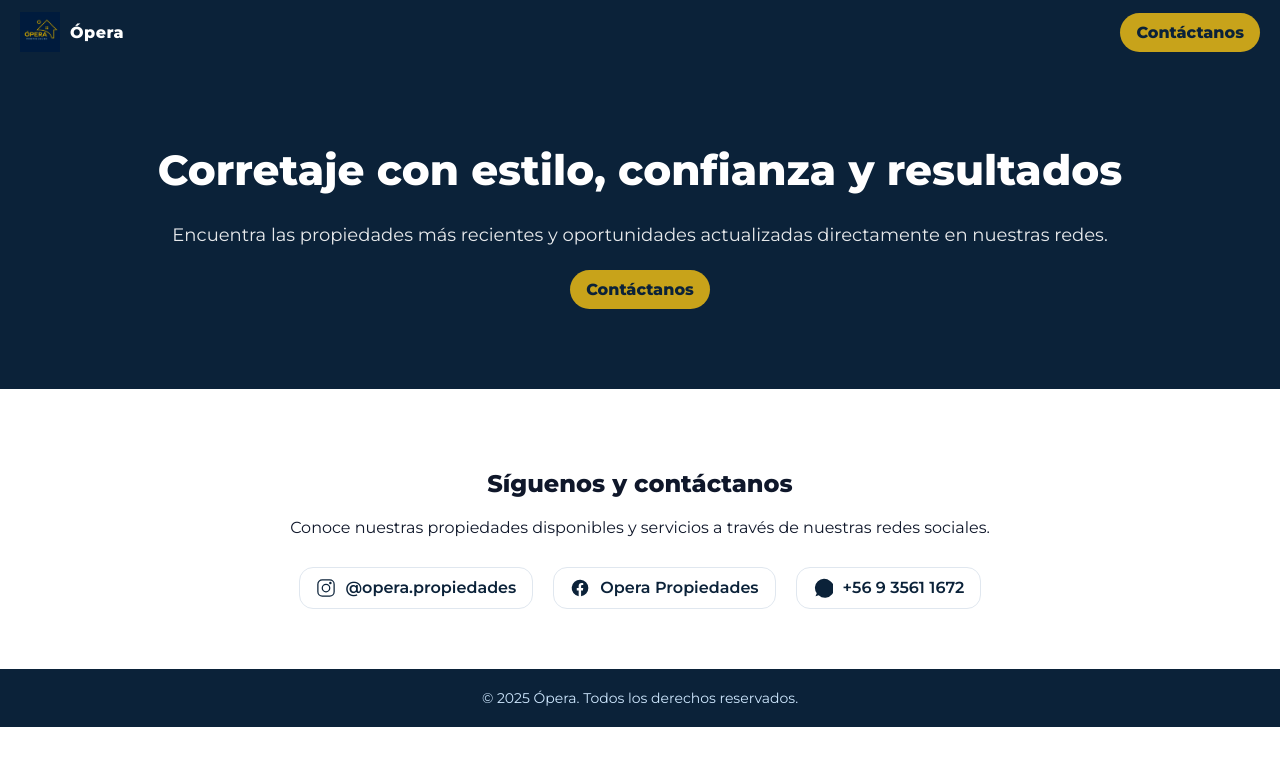
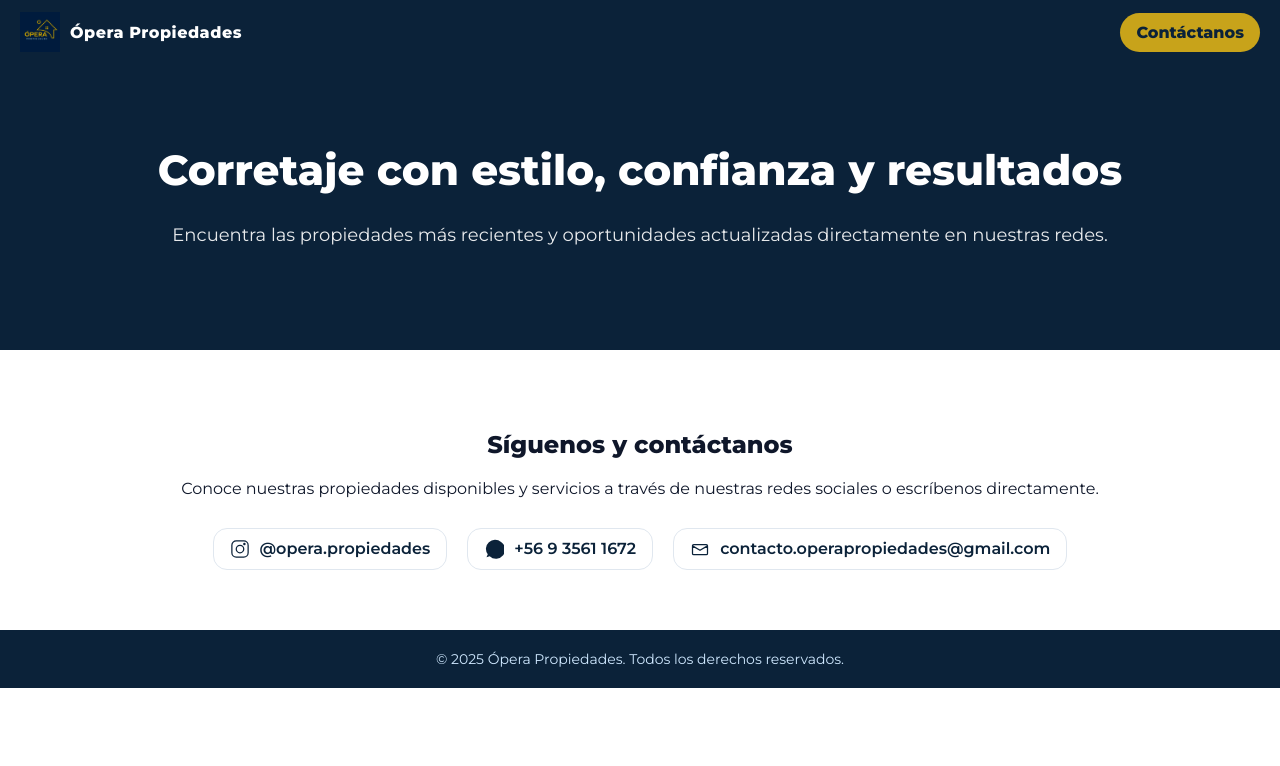
Before and after one commit to operapropiedades/operapropiedades, a plain HTML site: page index.html in a window 1280 px wide. Drawn offline with Linux system fonts and the light colour scheme.

Commit message:
Update index.html

```diff
--- a/index.html
+++ b/index.html
@@ -3,7 +3,7 @@
 <head>
   <meta charset="utf-8" />
   <meta name="viewport" content="width=device-width, initial-scale=1" />
-  <title>Ópera</title>
+  <title>Ópera Propiedades</title>
   <meta name="description" content="Corretaje con estilo, confianza y resultados." />
   <link rel="preconnect" href="https://fonts.googleapis.com">
   <link rel="preconnect" href="https://fonts.gstatic.com" crossorigin>
@@ -26,7 +26,6 @@
     .hero{background:var(--navy);color:white;display:grid;place-items:center;padding:80px 20px;text-align:center}
     .hero h1{font-size:clamp(28px,4vw,42px);margin:0 0 10px}
     .hero p{opacity:.9;font-size:18px;margin-bottom:24px}
-    .cta{display:flex;gap:12px;flex-wrap:wrap;justify-content:center}
 
     section{padding:60px 20px;text-align:center}
     .social{display:flex;gap:20px;justify-content:center;flex-wrap:wrap;margin-top:30px}
@@ -41,7 +40,7 @@
   <nav class="nav">
     <div class="brand">
       <img src="logo-opera.png" alt="Logo Ópera"/>
-      <span>Ópera</span>
+      <span>Ópera Propiedades</span>
     </div>
     <a class="btn" href="#contacto">Contáctanos</a>
   </nav>
@@ -49,32 +48,34 @@
   <header class="hero">
     <h1>Corretaje con estilo, confianza y resultados</h1>
     <p>Encuentra las propiedades más recientes y oportunidades actualizadas directamente en nuestras redes.</p>
-    <div class="cta">
-      <a class="btn" href="#contacto">Contáctanos</a>
-    </div>
   </header>
 
   <section id="contacto">
     <h2>Síguenos y contáctanos</h2>
-    <p>Conoce nuestras propiedades disponibles y servicios a través de nuestras redes sociales.</p>
+    <p>Conoce nuestras propiedades disponibles y servicios a través de nuestras redes sociales o escríbenos directamente.</p>
     <div class="social">
+      <!-- Instagram -->
       <a href="https://www.instagram.com/opera.propiedades/" target="_blank" rel="noopener">
         <svg xmlns="http://www.w3.org/2000/svg" fill="none" viewBox="0 0 24 24" stroke-width="1.5" stroke="currentColor"><path stroke-linecap="round" stroke-linejoin="round" d="M7.5 2.25h9a5.25 5.25 0 0 1 5.25 5.25v9a5.25 5.25 0 0 1-5.25 5.25h-9A5.25 5.25 0 0 1 2.25 16.5v-9A5.25 5.25 0 0 1 7.5 2.25Zm9.75 3a.75.75 0 1 0 0 1.5.75.75 0 0 0 0-1.5ZM12 7.5a4.5 4.5 0 1 0 0 9 4.5 4.5 0 0 0 0-9Z"/></svg>
         <span>@opera.propiedades</span>
       </a>
-      <a href="https://www.facebook.com/operapropiedades" target="_blank" rel="noopener">
-        <svg xmlns="http://www.w3.org/2000/svg" fill="currentColor" viewBox="0 0 24 24"><path d="M22 12a10 10 0 1 0-11.6 9.9v-7h-2.3V12h2.3V9.7c0-2.3 1.4-3.6 3.5-3.6 1 0 2 .2 2 .2v2.2h-1.1c-1.1 0-1.5.7-1.5 1.4V12h2.6l-.4 2.9h-2.2v7A10 10 0 0 0 22 12Z"/></svg>
-        <span>Opera Propiedades</span>
-      </a>
+
+      <!-- WhatsApp -->
       <a href="https://wa.me/56935611672?text=Hola%20Ópera,%20quiero%20más%20información" target="_blank" rel="noopener">
         <svg xmlns="http://www.w3.org/2000/svg" fill="currentColor" viewBox="0 0 24 24"><path d="M20.5 3.5a11 11 0 0 0-16 14.9L3 22l3.8-1.4A11 11 0 1 0 20.5 3.5Zm-8.2 3a6.6 6.6 0 0 0-5.6 9.9l.3.6-1.5.6 1.6-.6.6.3A6.6 6.6 0 1 0 12.3 6.5Zm3.8 8.5c-.2.5-1 1-1.4 1-.4 0-.7 0-1.2-.2-2.1-.9-3.5-3.1-3.6-3.2-.1-.2-.9-1.2-.9-2s.6-1.1.8-1.2c.2 0 .4 0 .6.1h.4c.1 0 .3.5.4.7.1.2.2.4.1.6 0 .2-.2.3-.3.5-.1.1-.2.2-.1.4.2.4.6 1 .9 1.3.6.7 1.1.9 1.3 1 .2.1.3.1.5 0 .2-.1.3-.2.5-.4.2-.2.4-.2.5-.1.2.1 1.2.6 1.4.7.2.1.4.2.4.3Z"/></svg>
         <span>+56 9 3561 1672</span>
+      </a>
+
+      <!-- Correo electrónico -->
+      <a href="mailto:contacto.operapropiedades@gmail.com">
+        <svg xmlns="http://www.w3.org/2000/svg" fill="none" viewBox="0 0 24 24" stroke-width="1.5" stroke="currentColor"><path stroke-linecap="round" stroke-linejoin="round" d="M3 8.25l9 5.25 9-5.25M4.5 6.75h15a1.5 1.5 0 011.5 1.5v9a1.5 1.5 0 01-1.5 1.5h-15a1.5 1.5 0 01-1.5-1.5v-9a1.5 1.5 0 011.5-1.5z"/></svg>
+        <span>contacto.operapropiedades@gmail.com</span>
       </a>
     </div>
   </section>
 
   <footer>
-    © <span id="y"></span> Ópera. Todos los derechos reservados.
+    © <span id="y"></span> Ópera Propiedades. Todos los derechos reservados.
   </footer>
 
   <script>
```
